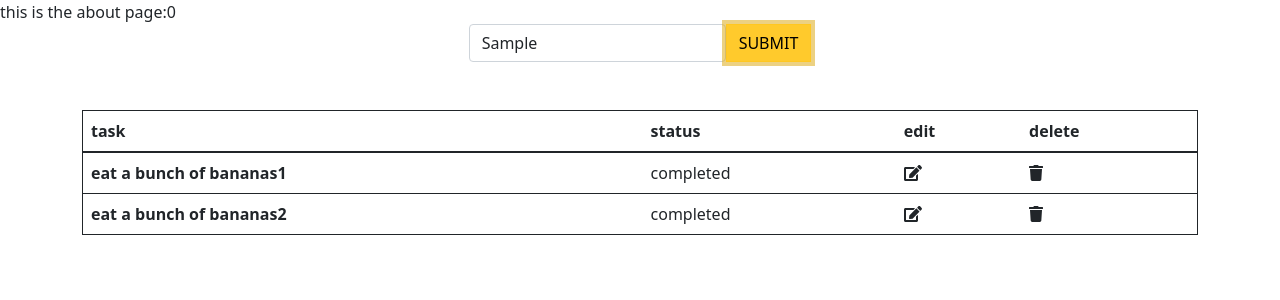
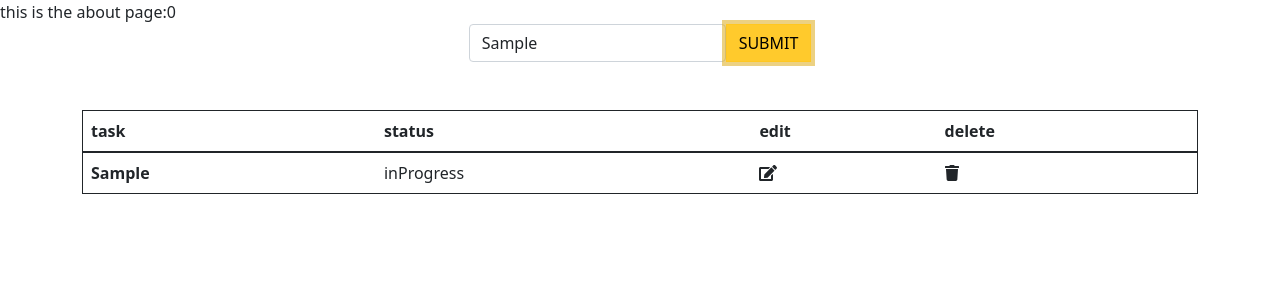
Before and after one commit to ernestromen/reacr-redux-todo-list, a React (Create React App) app: page /about in a window 1280 px wide. Both pictures are taken after typing "Sample" into the empty fields and a click on the button "SUBMIT". Shown: the top 300 px of the page. Built offline with nearby package versions, Linux system fonts and the light colour scheme.

Commit message:
in progress and completed toggle fixed

```diff
--- a/package.json
+++ b/package.json
@@ -16,6 +16,7 @@
     "react-scripts": "4.0.3",
     "redux-persist": "^6.0.0",
     "redux-thunk": "^2.4.0",
+    "uuidv4": "^6.2.12",
     "web-vitals": "^1.1.2"
   },
   "scripts": {
--- a/src/components/about.js
+++ b/src/components/about.js
@@ -2,6 +2,7 @@ import React from 'react';
 import {useSelector} from 'react-redux';
 import '@fortawesome/fontawesome-free/js/all.js';
 import { useState,useEffect,useRef } from 'react';
+const { v4: uuidv4 } = require('uuid');
 
 
 const About=(prop)=> {
@@ -12,23 +13,25 @@ const [status,setStatus] = useState([
 
 ]);
 
+const [formInput,setFormInput] = useState([]);
+
 const [tasks,setTasks] = useState([
-  {
-    id:0,
-    taskName:'eat a bunch of bananas1',
-taskStatus:{
-  completed:'true',
-  inProgress:'false'
-}
-},
-{
-  id:1,
-  taskName:'eat a bunch of bananas2',
-taskStatus:{
-  completed:'true',
-  inProgress:'false'
-}
-},
+//   {
+//     id:0,
+//     taskName:'eat a bunch of bananas1',
+// taskStatus:{
+//   completed:true,
+//   inProgress:false
+// }
+// },
+// {
+//   id:1,
+//   taskName:'eat a bunch of bananas2',
+// taskStatus:{
+//   completed:true,
+//   inProgress:false
+// }
+// },
 
 
 ]);
@@ -46,29 +49,38 @@ const handleTaskForm = (e) =>{
 
 
 const handleInput = (e) =>{
-setInputs([e.target.value])
+e.preventDefault();
 
+
+
+
+let ob = {
+id:uuidv4(),
+taskName:formInput,
+taskStatus:{
+  completed:false,
+  inProgress:true
+}
+
+}
+
+
+setTasks(prev=>[...prev,...[ob]]);
 }
 
 const changeStatus = (e) =>{
   //id from node
   const target = e.target.id.split('id')[1];
   //One of the state objects
-const targetTask = tasks[target];
-console.log(tasks,'lets see');
+
 let mapped = tasks.map(el=>{
- return el.id=== target ? {...el,taskStatus:'in progress'}: {...el};
+;
+return el.id=== (target) ? {...el,taskStatus:{completed:!el.taskStatus.completed,inProgress:!el.taskStatus.progress}}: {...el};
 
   });
-console.log(mapped,'mapped');
-    // setTasks(prevState=> [...prevState,mapped]);
-/** */
-setTasks(prevState=>{
 
- return [...prevState,{id:1,taskStatus:'in progress'}]
+    setTasks(mapped);
 
-});
-console.log(tasks,'after everything');
 
 
 
@@ -84,7 +96,7 @@ useEffect(() => {
 const list = tasks.map((e,i)=>{
   return <tr  key={i}>
       <th   scope="row">{tasks[i].taskName}</th>
-    <td id={`id${i}`} onClick={changeStatus} >{tasks[i].taskStatus.completed ? 'completed' : 'inProgress'}</td>
+    <td id={`id${tasks[i].id}`} onClick={changeStatus} >{tasks[i].taskStatus.completed ? 'completed' : 'inProgress'}</td>
     <td><i className="fas fa-edit"></i></td>
       <td><i className="fas fa-trash"></i></td>
        </tr>
@@ -99,14 +111,13 @@ const list = tasks.map((e,i)=>{
 
     return (
         <div>
-          {/* <div>{console.log(tasks,'tasks here')}</div> */}
         <div>this is the about page:{counter}</div>
         <div className="container ">
             <div className="row">
                 <div className="col-12">
-        <form className="mb-5 d-flex justify-content-center">
-        <input onChange={handleInput} type="text" placeholder="Enter task" className="w-auto form-control"/>
-        <button type="submit" onClick={handleTaskForm} className="btn btn-warning rounded-0">SUBMIT</button>
+        <form onSubmit={handleInput} className="mb-5 d-flex justify-content-center">
+        <input onChange={e=>setFormInput(e.target.value)} type="text" placeholder="Enter task" className="w-auto form-control"/>
+        <button  type="submit" className="btn btn-warning rounded-0">SUBMIT</button>
 
 </form>
 </div>
@@ -120,6 +131,7 @@ const list = tasks.map((e,i)=>{
       <th scope="col">delete</th>
     </tr>
   </thead>
+
 <tbody>
 {
  list
```
Also changed, not shown: 1 other file (tests, documents, lock files or other folders).
